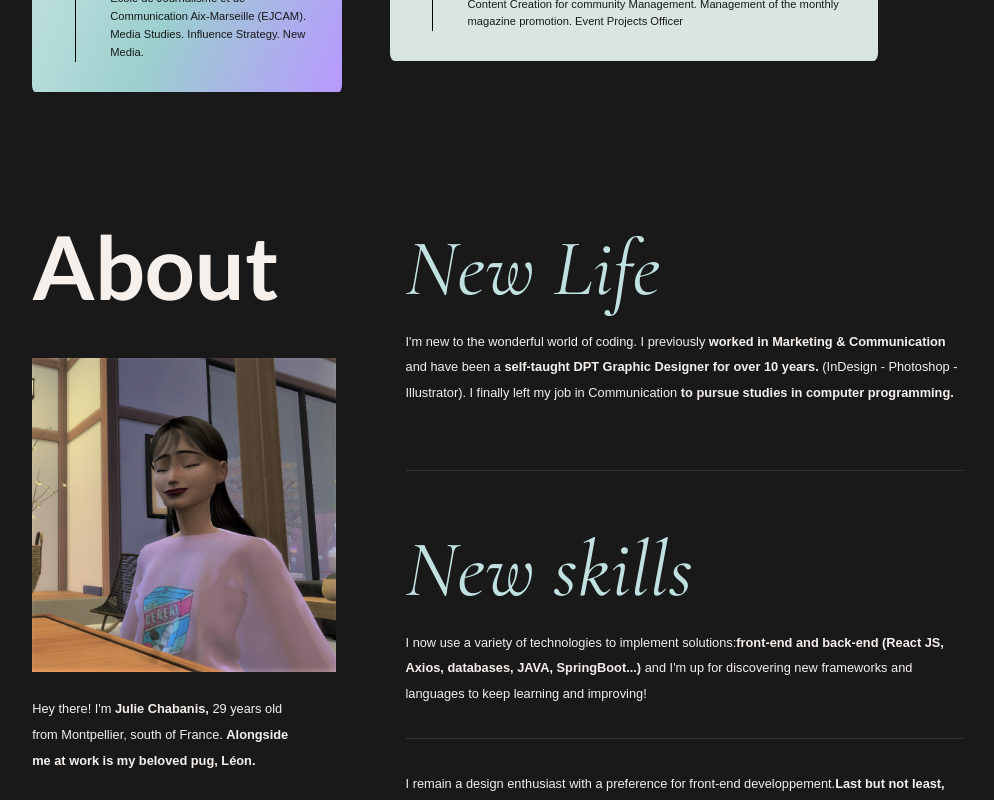
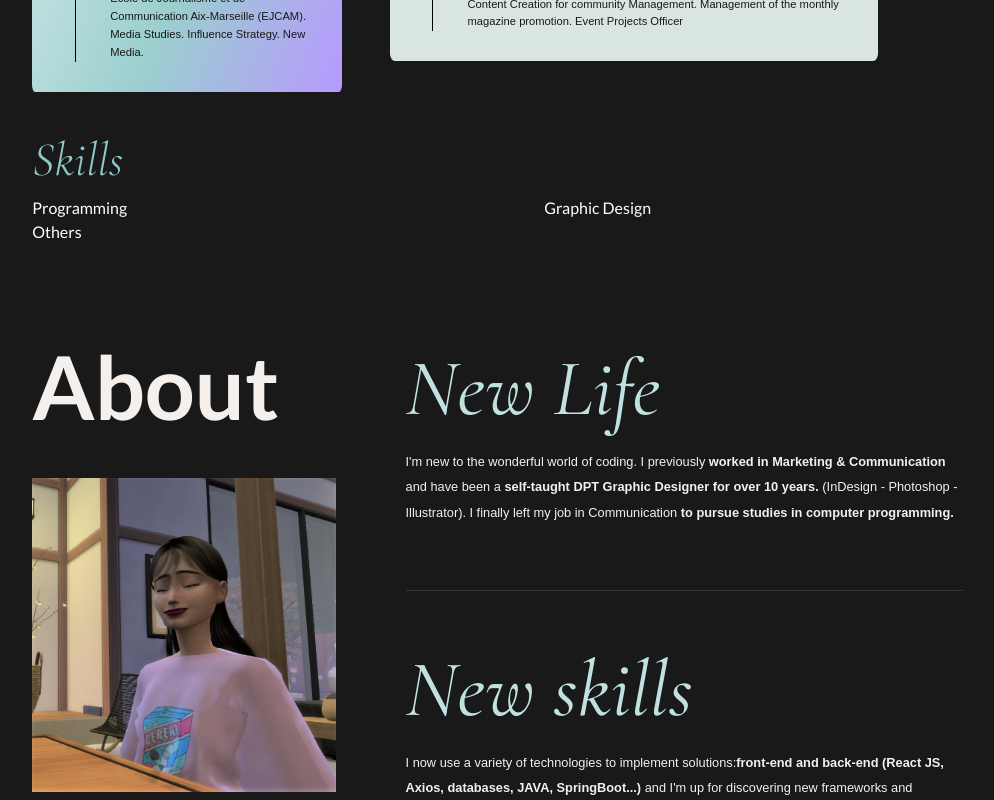
Before and after one commit to JulieChabanis/MinimalPortfolio, a React (Create React App) app: page / in a window 1280 px wide. Shown: the part 3660-4460 px from the top of the page, without its empty margins (147-1141 px from the left). Built offline with nearby package versions, Linux system fonts and the light colour scheme; a web font is replaced by a local one.

Commit message:
add Skills SECTION

```diff
--- a/src/components/Home/Resume/Resume.jsx
+++ b/src/components/Home/Resume/Resume.jsx
@@ -4,6 +4,7 @@ import { Box, useTheme, Grid, Typography } from '@mui/material';
 import styles from './Resume.module.css';
 import ResumeData from './ResumeData';
 import CardResume from './CardResume.jsx/CardResume';
+import SkillsSection from './Skills/SkillsSection';
 
 const Resume = forwardRef(() => {
   const theme = useTheme();
@@ -16,6 +17,7 @@ const Resume = forwardRef(() => {
           <Box className={styles.titleSection}>{'Resume'}</Box>
         </Box>
 
+        {/*EDUCATION & WORK TIMELINE RESUME*/}
         <Box>
           <Grid container spacing={6}>
 
@@ -73,6 +75,14 @@ const Resume = forwardRef(() => {
             </Grid>
           </Grid>
         </Box>
+
+        {/*SKILLS SECTION RESUME*/}
+        <Grid container>
+          <Typography className={styles.sectionWorkText} variant="h21">{"Skills"}</Typography>
+          <Grid item xs={12} sm={12} md={12} lg={12} xl={12}>
+              <SkillsSection />
+          </Grid>
+        </Grid>
       </Box>
     </Box>
   );
--- a/src/components/Home/Resume/Skills/SkillsSection.jsx
+++ b/src/components/Home/Resume/Skills/SkillsSection.jsx
@@ -1,16 +1,23 @@
-import { Box } from '@mui/material'
+import { Box, Grid } from '@mui/material'
 import React from 'react'
 // import styles from './SkillsSection.module.css';
 
 const SkillsSection = () => {
 
   return (
-    <Box
-      sx={{
-        // borderRadius: '8px',
-        // border: `1.8px solid ${colors.primary[500]}`
-      }}
-    >Section</Box>
+    <Box>
+      <Grid container>
+        <Grid item xs={12} sm={12} md={6} lg={6} xl={6}>
+          <Box>Programming</Box>
+        </Grid>
+        <Grid item xs={12} sm={12} md={6} lg={6} xl={6}>
+          <Box>Graphic Design</Box>
+        </Grid>
+        <Grid item xs={12} sm={12} md={6} lg={6} xl={6}>
+          <Box>Others</Box>
+        </Grid>
+      </Grid>
+    </Box>
   )
 }
 
```
Also changed, not shown: src/components/Home/Resume/Skills/SkillsSection.module.css (deleted, +0 -11 lines). Lines whose indentation alone changed are shown as unchanged.
